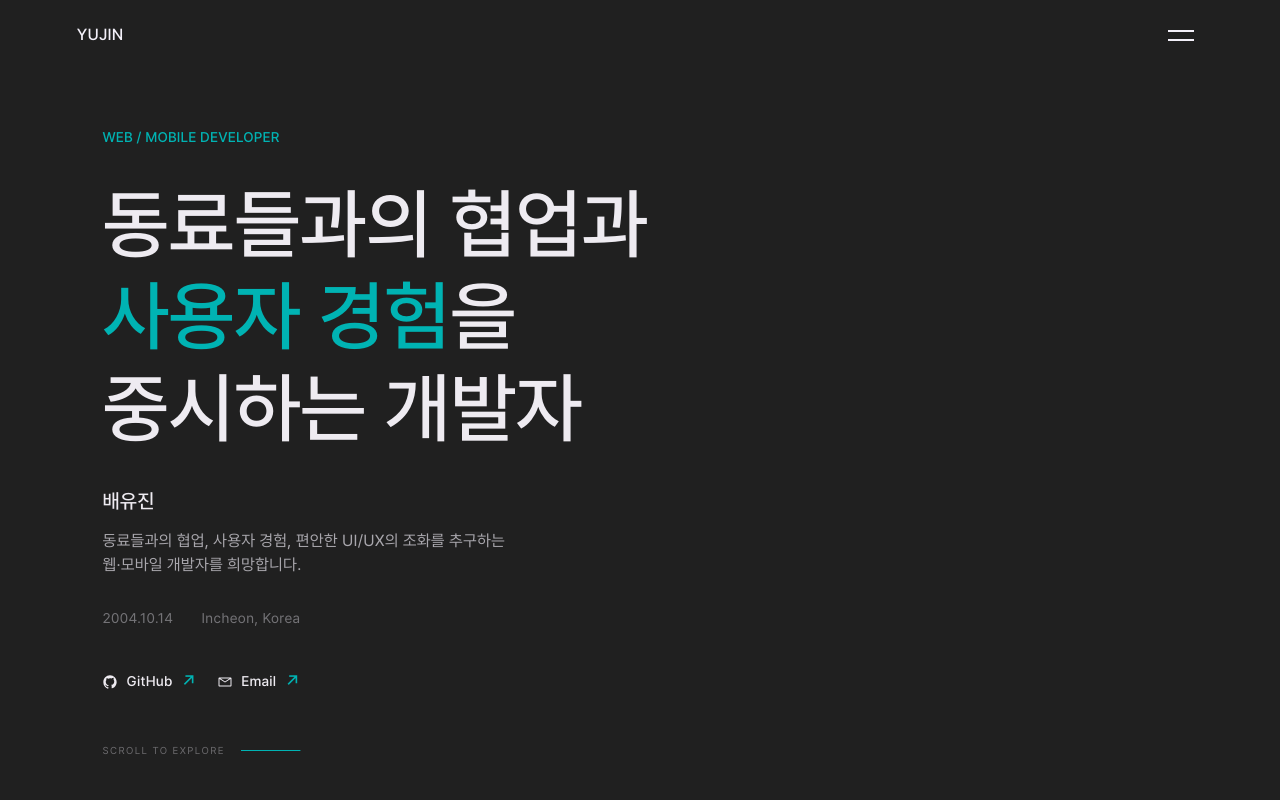
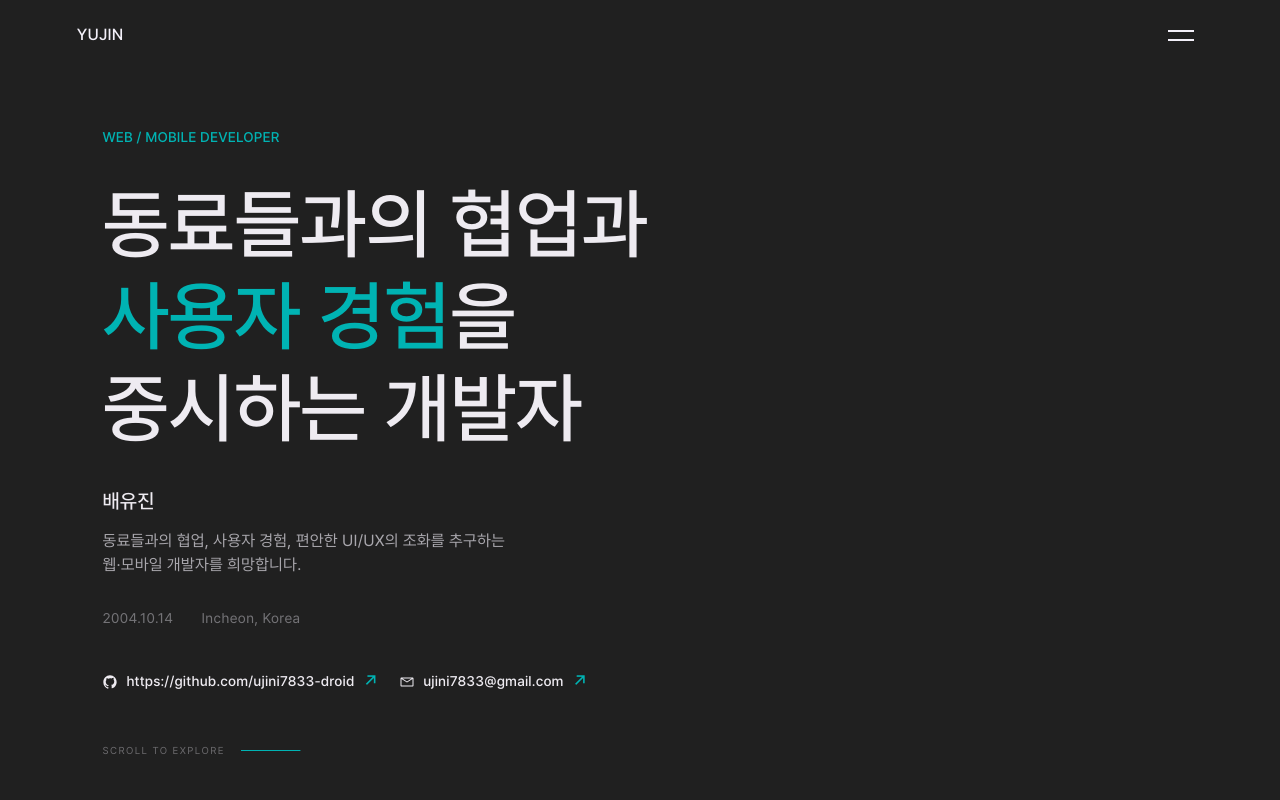
Before and after one commit to ujini7833-droid/yujin-portfolio, a React (Vite) app: page / in a window 1280 px wide. Shown: the top 800 px of the page. Built offline with nearby package versions, Linux system fonts and the light colour scheme.

Commit message:
feat: 링크 수정

```diff
--- a/src/components/Connect.css
+++ b/src/components/Connect.css
@@ -80,7 +80,7 @@
   letter-spacing: .1em;
 }
 
-.connect-link-value { font-size: 15px; }
+.connect-link-value { min-width: 0; font-size: 15px; overflow-wrap: anywhere; word-break: break-word; }
 
 .connect-arrow {
   font-size: 21px;
--- a/src/components/Connect.jsx
+++ b/src/components/Connect.jsx
@@ -19,7 +19,7 @@ const Connect = () => {
                         </a>
                         <a href="https://github.com/ujini7833-droid" target="_blank" rel="noopener noreferrer">
                             <span className="connect-link-label">GITHUB</span>
-                            <span className="connect-link-value">@ujini7833-droid</span>
+                            <span className="connect-link-value">https://github.com/ujini7833-droid</span>
                             <span className="connect-arrow" aria-hidden="true">↗</span>
                         </a>
                     </div>
--- a/src/components/Intro.css
+++ b/src/components/Intro.css
@@ -83,7 +83,10 @@
     font-family: 'Pretendard-Medium';
     text-decoration: none;
     transition: color 0.3s ease, transform 0.3s ease;
+    overflow-wrap: anywhere;
 }
+
+.intro-links a { max-width: 100%; }
 
 .intro-link-icon {
     width: 16px;
--- a/src/components/Intro.jsx
+++ b/src/components/Intro.jsx
@@ -41,7 +41,7 @@ function Intro() {
                             <svg className='intro-link-icon' viewBox='0 0 24 24' aria-hidden='true'>
                                 <path fill='currentColor' d='M12 2C6.48 2 2 6.58 2 12.23c0 4.52 2.87 8.35 6.84 9.71.5.1.68-.22.68-.49 0-.24-.01-1.04-.01-1.89-2.78.62-3.37-1.2-3.37-1.2-.45-1.18-1.11-1.49-1.11-1.49-.91-.64.07-.63.07-.63 1 .07 1.53 1.06 1.53 1.06.9 1.56 2.35 1.11 2.92.85.09-.67.35-1.12.64-1.38-2.22-.26-4.56-1.14-4.56-5.07 0-1.12.39-2.03 1.03-2.75-.1-.26-.45-1.3.1-2.72 0 0 .84-.28 2.75 1.05A9.3 9.3 0 0 1 12 6.43c.85 0 1.71.12 2.51.35 1.91-1.33 2.75-1.05 2.75-1.05.55 1.42.2 2.46.1 2.72.64.72 1.03 1.63 1.03 2.75 0 3.94-2.34 4.8-4.57 5.06.36.32.68.94.68 1.9 0 1.37-.01 2.47-.01 2.81 0 .27.18.59.69.49A10.25 10.25 0 0 0 22 12.23C22 6.58 17.52 2 12 2Z' />
                             </svg>
-                            GitHub
+                            https://github.com/ujini7833-droid
                         <span>↗</span>
                         </a>
 
@@ -49,7 +49,7 @@ function Intro() {
                             <svg className='intro-link-icon' viewBox='0 0 24 24' aria-hidden='true'>
                                 <path fill='currentColor' d='M3.75 5.25h16.5c.83 0 1.5.67 1.5 1.5v10.5c0 .83-.67 1.5-1.5 1.5H3.75c-.83 0-1.5-.67-1.5-1.5V6.75c0-.83.67-1.5 1.5-1.5Zm0 2.12v9.88h16.5V7.37L12 12.83 3.75 7.37ZM5.2 6.75 12 11.25l6.8-4.5H5.2Z' />
                             </svg>
-                            Email
+                            ujini7833@gmail.com
                             <span>↗</span>
                         </a>
                     </div>
--- a/src/components/ProjectCard.jsx
+++ b/src/components/ProjectCard.jsx
@@ -21,7 +21,7 @@ function ProjectCard({ project, index }) {
                         <div className="project-detail"><dt>Outcome / Learning</dt><dd>{project.learning}</dd></div>
                     </dl>
                     <a className="project-github" href={project.github} target="_blank" rel="noopener noreferrer">
-                        GitHub<span aria-hidden="true">↗</span>
+                        {project.github}<span aria-hidden="true">↗</span>
                     </a>
                 </div>
             </div>
--- a/src/components/Projects.css
+++ b/src/components/Projects.css
@@ -19,7 +19,7 @@
 .project-details { max-width: 500px; }.project-details dl { margin: 0; }
 .project-detail { display: grid; grid-template-columns: 142px minmax(0, 1fr); gap: 20px; padding: 20px 0; border-top: 1px solid rgba(243, 240, 249, .16); }.project-detail:last-child { border-bottom: 1px solid rgba(243, 240, 249, .16); }.project-detail dt, .project-detail dd { margin: 0; }
 .project-detail dd { color: rgba(243, 240, 249, .72); font-size: 15px; line-height: 1.65; }.project-skills { display: flex; flex-wrap: wrap; gap: 7px; }.project-skills span { padding: 5px 9px; border: 1px solid rgba(0, 179, 179, .35); border-radius: 999px; color: #00b3b3; font-family: 'Pretendard-Medium', sans-serif; font-size: 12px; line-height: 1.2; }
-.project-github { display: inline-flex; align-items: center; gap: 9px; margin-top: 38px; color: #eeebf1; font-family: 'Pretendard-Medium', sans-serif; font-size: 15px; text-decoration: none; transition: color .25s ease, transform .25s ease; }.project-github span { color: #00b3b3; font-size: 20px; transition: transform .25s ease; }.project-github:hover { color: #00b3b3; transform: translateX(5px); }.project-github:hover span { transform: translate(3px, -3px); }
+.project-github { display: inline-flex; align-items: flex-start; gap: 9px; max-width: 100%; margin-top: 38px; color: #eeebf1; font-family: 'Pretendard-Medium', sans-serif; font-size: 15px; text-decoration: none; overflow-wrap: anywhere; word-break: break-word; transition: color .25s ease, transform .25s ease; }.project-github span { flex: 0 0 auto; color: #00b3b3; font-size: 20px; transition: transform .25s ease; }.project-github:hover { color: #00b3b3; transform: translateX(5px); }.project-github:hover span { transform: translate(3px, -3px); }
 .project-reveal { opacity: 0; transition: opacity .8s ease, transform .8s cubic-bezier(.22, 1, .36, 1); }.project-reveal-left { transform: translateX(-100px); }.project-reveal-right { transform: translateX(100px); transition-delay: .12s; }.project-card.is-visible .project-reveal { opacity: 1; transform: translateX(0); }
 @media (max-width: 768px) { .projects { padding: 100px 7% 0; }.projects-header { margin-bottom: 70px; }.project-card { min-height: auto; }.project-card-inner { grid-template-columns: 1fr; gap: 48px; padding: 72px 0; }.project-index { margin-bottom: 32px; }.project-image-frame { height: min(92vw, 410px); }.project-details { max-width: none; }.project-detail { grid-template-columns: 1fr; gap: 9px; padding: 18px 0; }.project-reveal-left { transform: translateX(-48px); }.project-reveal-right { transform: translateX(48px); } }
 @media (prefers-reduced-motion: reduce) { .project-reveal { opacity: 1; transform: none; transition: none; } }
```
